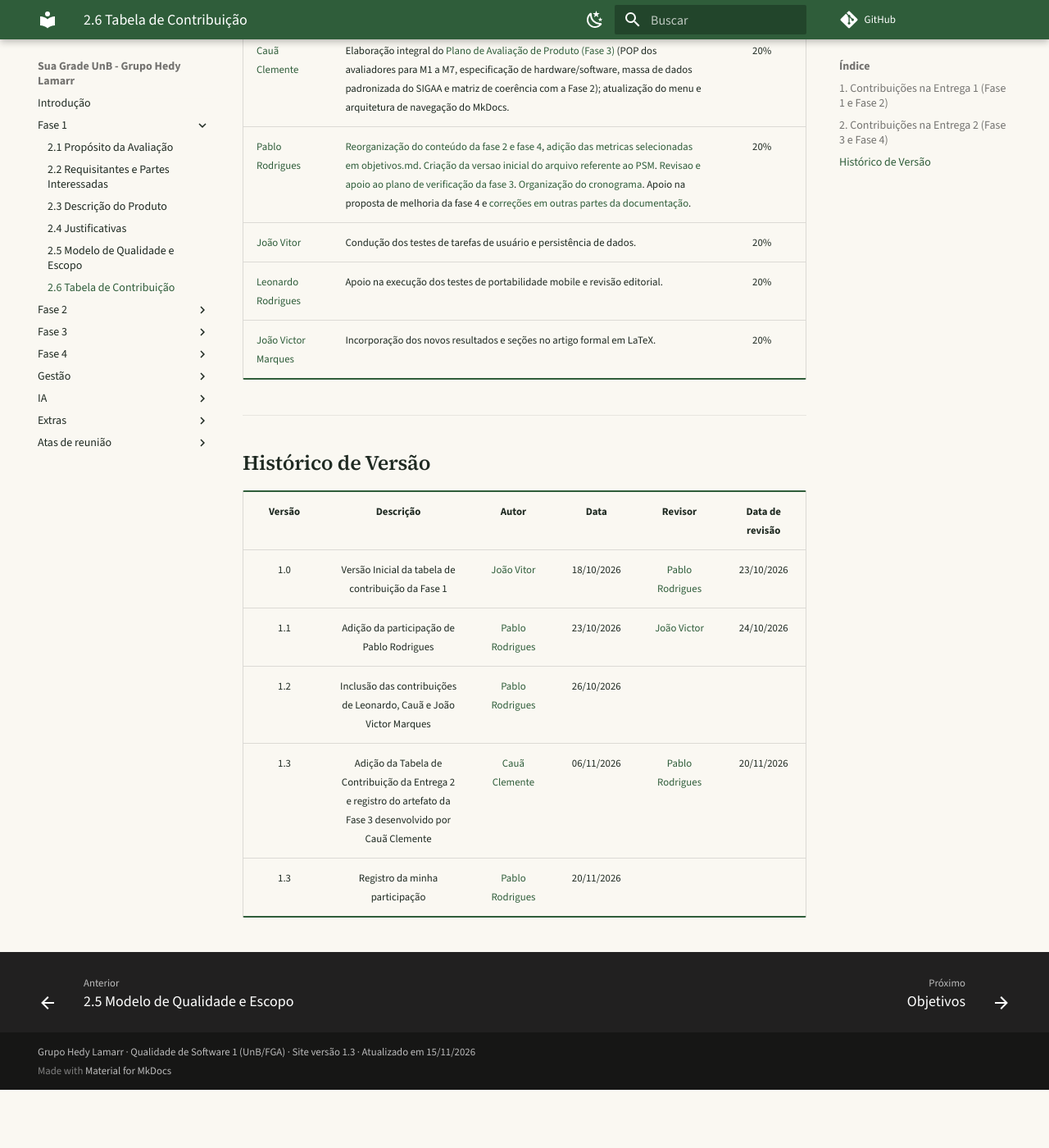
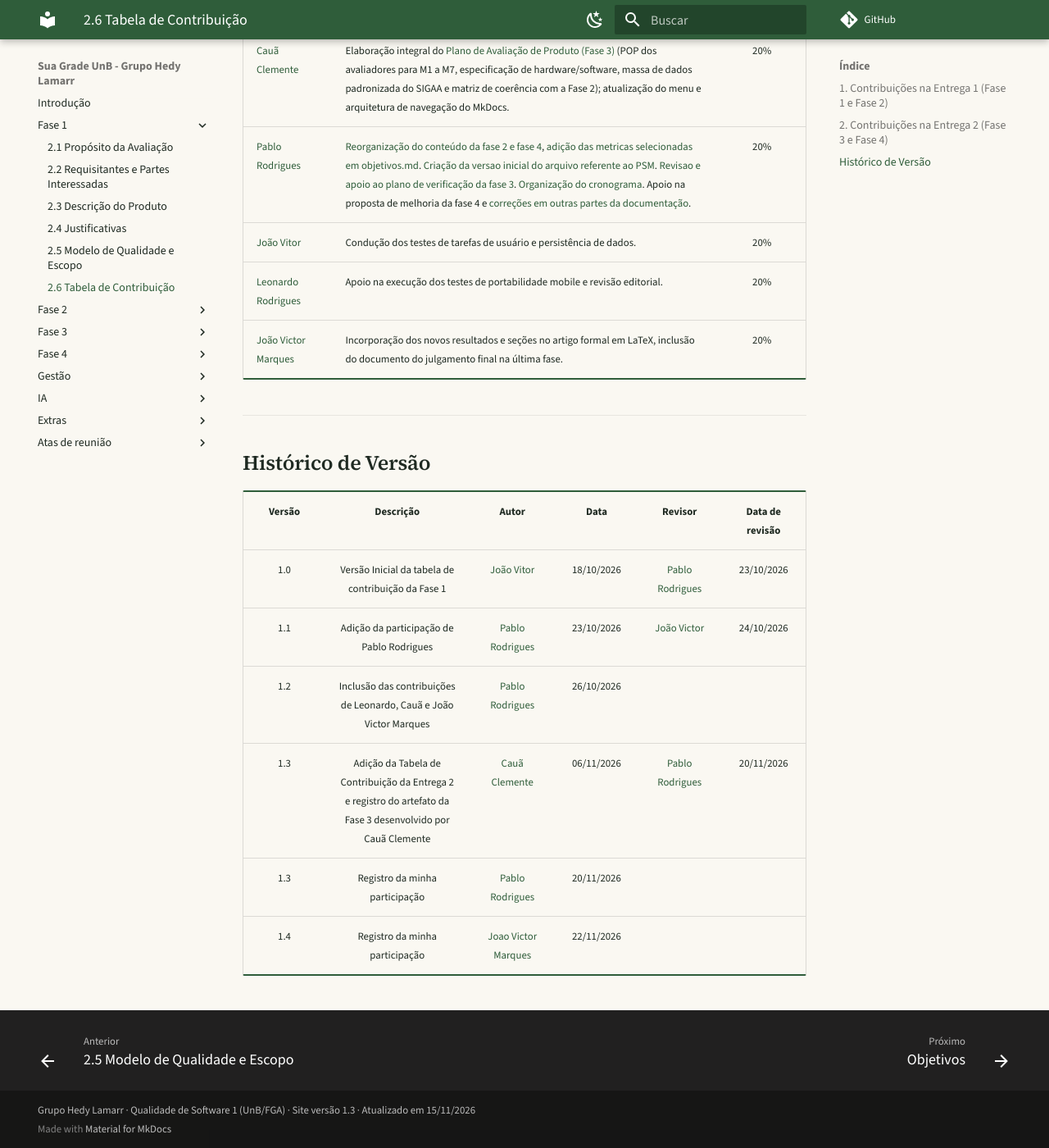
Before and after one commit to FCTE-Qualidade-de-Software-1/2026-2_T02_HEDY_LAMAR, an MkDocs documentation site: the page built from docs/fase-1/contribuicao.md, in a window 1280 px wide and 1400 px high, scrolled down 1163 px. Shown: the whole window at 82% size. Built offline with MkDocs 1.6.1 and Material for MkDocs 9.7.7, drawn with Linux system fonts in a browser that asks for light colours; comment, search, counter and statistics services are not loaded; before the commit the page ends 2492 px from its top, so only the background shows below that.

Commit message:
add minha participação

```diff
--- a/docs/fase-1/contribuicao.md
+++ b/docs/fase-1/contribuicao.md
@@ -30,7 +30,7 @@ Esta página consolida as contribuições dos integrantes da equipe **Hedy Lamar
 | [Pablo Rodrigues](https://github.com/Pablo-R-L) | [Reorganização do conteúdo da fase 2 e fase 4](https://github.com/FCTE-Qualidade-de-Software-1/2026-2_T02_HEDY_LAMAR/commit/c26c297648c8cc518aeac365840901d618129a1f), [adição das metricas selecionadas em objetivos.md](https://github.com/FCTE-Qualidade-de-Software-1/2026-2_T02_HEDY_LAMAR/commit/c26c297648c8cc518aeac365840901d618129a1f). [Criação da versao inicial do arquivo referente ao PSM](https://github.com/FCTE-Qualidade-de-Software-1/2026-2_T02_HEDY_LAMAR/commit/7b7305371f33a66dd8aef3dfc545c6fed46f40b2). [Revisao e apoio ao plano de verificação da fase 3](https://github.com/FCTE-Qualidade-de-Software-1/2026-2_T02_HEDY_LAMAR/commit/278313c0913442a36b9c97c61f33919e8697f891). [Organização do cronograma](https://github.com/FCTE-Qualidade-de-Software-1/2026-2_T02_HEDY_LAMAR/commit/660f91c4d18faeebd6c8127bb807a2a3c7c5db25). Apoio na proposta de melhoria da fase 4 e [correções em outras partes da documentação](https://github.com/FCTE-Qualidade-de-Software-1/2026-2_T02_HEDY_LAMAR/commit/278313c0913442a36b9c97c61f33919e8697f891). | 20% |
 | [João Vitor](https://github.com/Jauzimm) | Condução dos testes de tarefas de usuário e persistência de dados. | 20% |
 | [Leonardo Rodrigues](https://github.com/Antedeguemon21) | Apoio na execução dos testes de portabilidade mobile e revisão editorial. | 20% |
-| [João Victor Marques](https://github.com/jmarquees) | Incorporação dos novos resultados e seções no artigo formal em LaTeX. | 20% |
+| [João Victor Marques](https://github.com/jmarquees) | Incorporação dos novos resultados e seções no artigo formal em LaTeX, inclusão do documento do julgamento final na última fase. | 20% |
 
 ---
 
@@ -43,3 +43,4 @@ Esta página consolida as contribuições dos integrantes da equipe **Hedy Lamar
 | 1.2 | Inclusão das contribuições de Leonardo, Cauã e João Victor Marques | [Pablo Rodrigues](https://github.com/Pablo-R-L) | 26/10/2026 | | |
 | 1.3 | Adição da Tabela de Contribuição da Entrega 2 e registro do artefato da Fase 3 desenvolvido por Cauã Clemente | [Cauã Clemente](https://github.com/CauaoClemente) | 06/11/2026 |[Pablo Rodrigues](https://github.com/Pablo-R-L) | 20/11/2026 |
 | 1.3 |  Registro da minha participação | [Pablo Rodrigues](https://github.com/Pablo-R-L) | 20/11/2026 | |  |
+| 1.4 |  Registro da minha participação | [Joao Victor Marques](https://github.com/jmarquees) | 22/11/2026 | |  |
```
